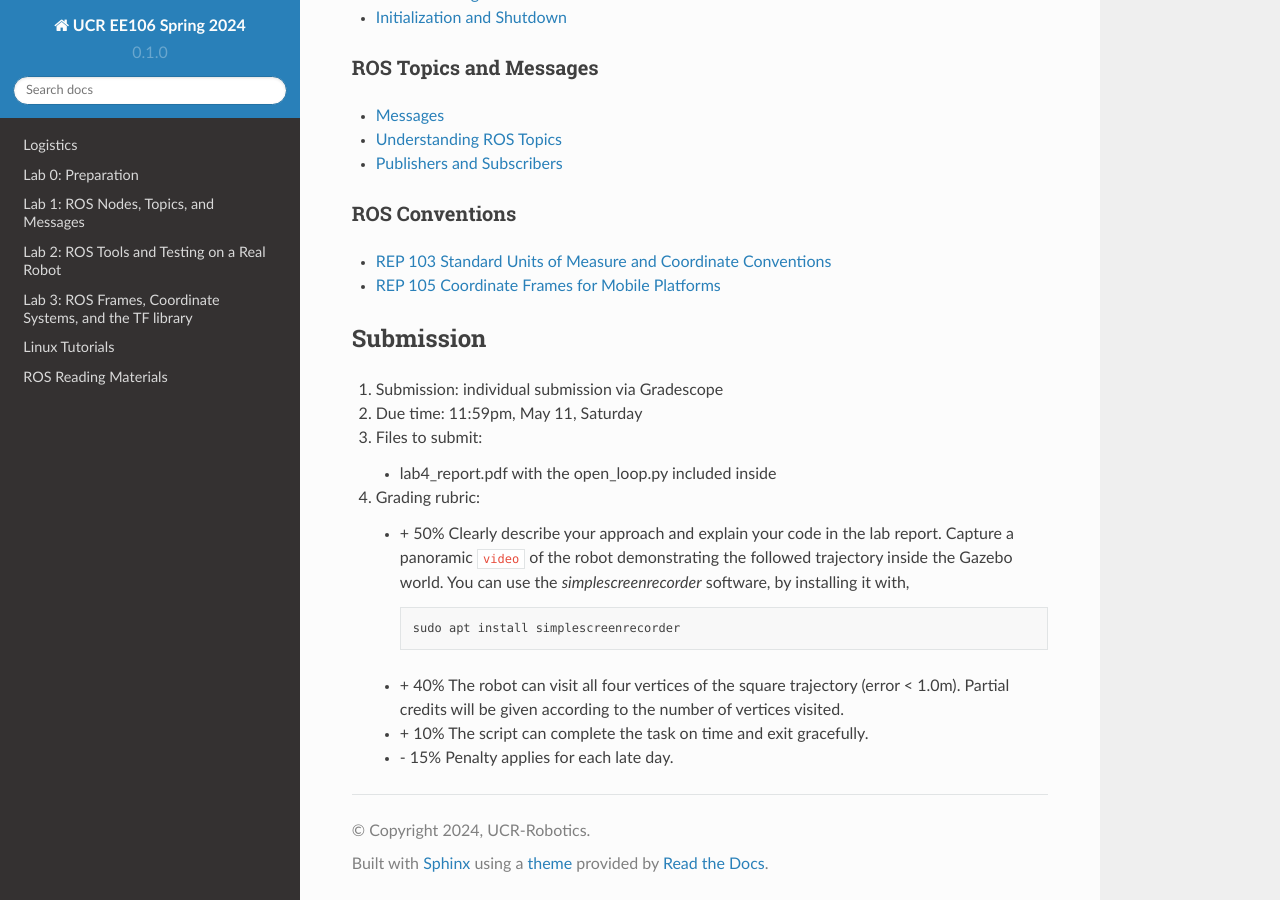
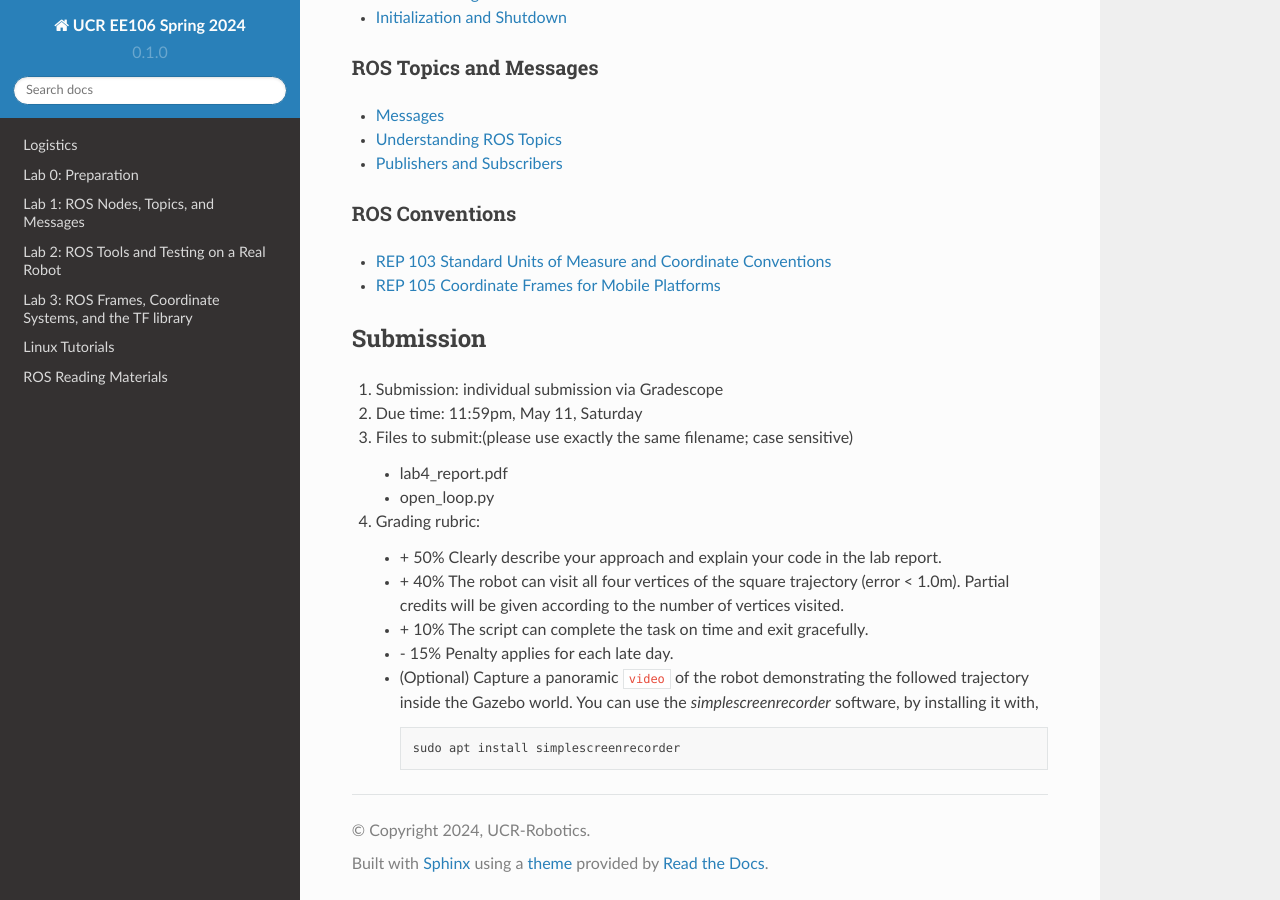
Before and after one commit to taektay/ee106, a Sphinx documentation site: the page built from docs/source/lab4.rst, in a window 1280 px wide and 900 px high, scrolled down 6407 px. Built offline with Sphinx 7.4.7 and the Read the Docs theme 2.0.0, drawn with Linux system fonts in a browser that asks for light colours; some of the changed text lies outside the part shown.

Commit message:
Update lab4.rst

```diff
--- a/docs/source/lab4.rst
+++ b/docs/source/lab4.rst
@@ -369,22 +369,24 @@ Submission
 
 #. Due time: 11:59pm, May 11, Saturday
 
-#. Files to submit:
+#. Files to submit:(please use exactly the same filename; case sensitive)
 
-   - lab4_report.pdf with the open_loop.py included inside
+   - lab4_report.pdf
+   - open_loop.py
 
 #. Grading rubric:
 
-   + \+ 50%  Clearly describe your approach and explain your code in the lab report. Capture a panoramic ``video`` of the robot demonstrating the followed trajectory inside the Gazebo world. You can use the `simplescreenrecorder` software, by installing it with,
+   + \+ 50%  Clearly describe your approach and explain your code in the lab report.
+   + \+ 40%  The robot can visit all four vertices of the square trajectory (error < 1.0m).
+     Partial credits will be given according to the number of vertices visited.
+   + \+ 10%  The script can complete the task on time and exit gracefully.
+   + \- 15%  Penalty applies for each late day.
+   + (Optional) Capture a panoramic ``video`` of the robot demonstrating the followed trajectory inside the Gazebo world. You can use the `simplescreenrecorder` software, by installing it with,
 
     .. code-block:: bash
 
       sudo apt install simplescreenrecorder
 
-   + \+ 40%  The robot can visit all four vertices of the square trajectory (error < 1.0m).
-     Partial credits will be given according to the number of vertices visited.
-   + \+ 10%  The script can complete the task on time and exit gracefully.
-   + \- 15%  Penalty applies for each late day.
 
 .. Autograder
 .. ----------
```
Also changed, not shown: other parts of docs/source/lab4.rst (+2 -2 lines).
